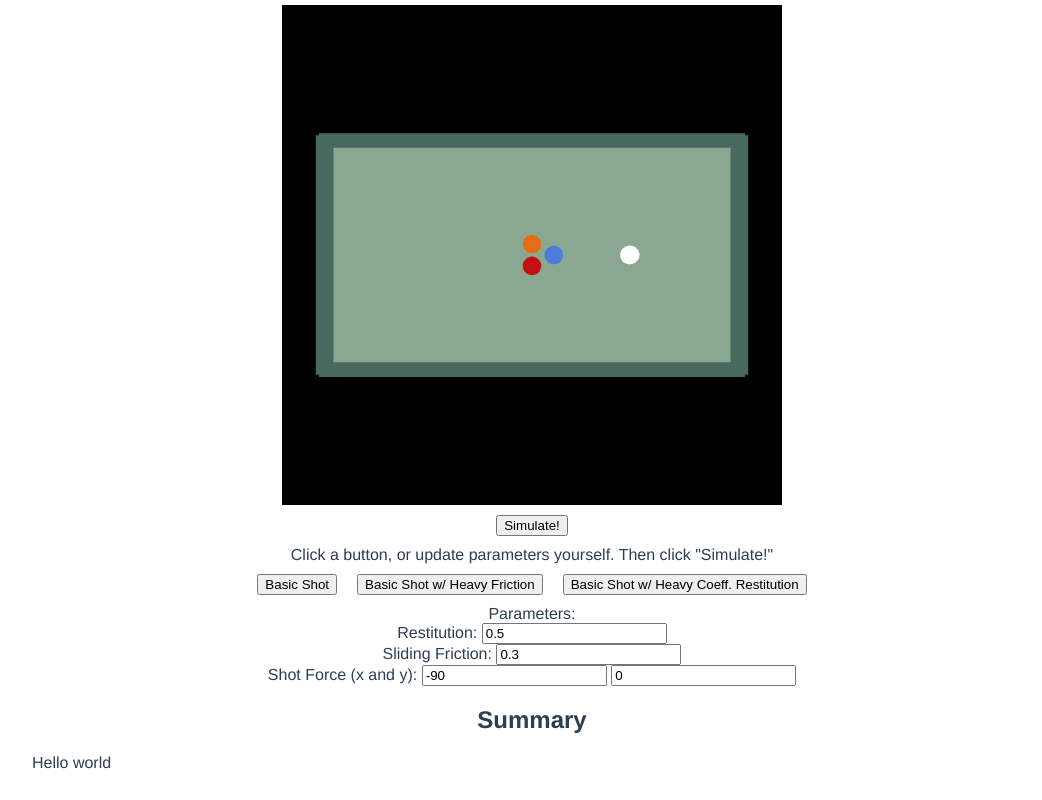
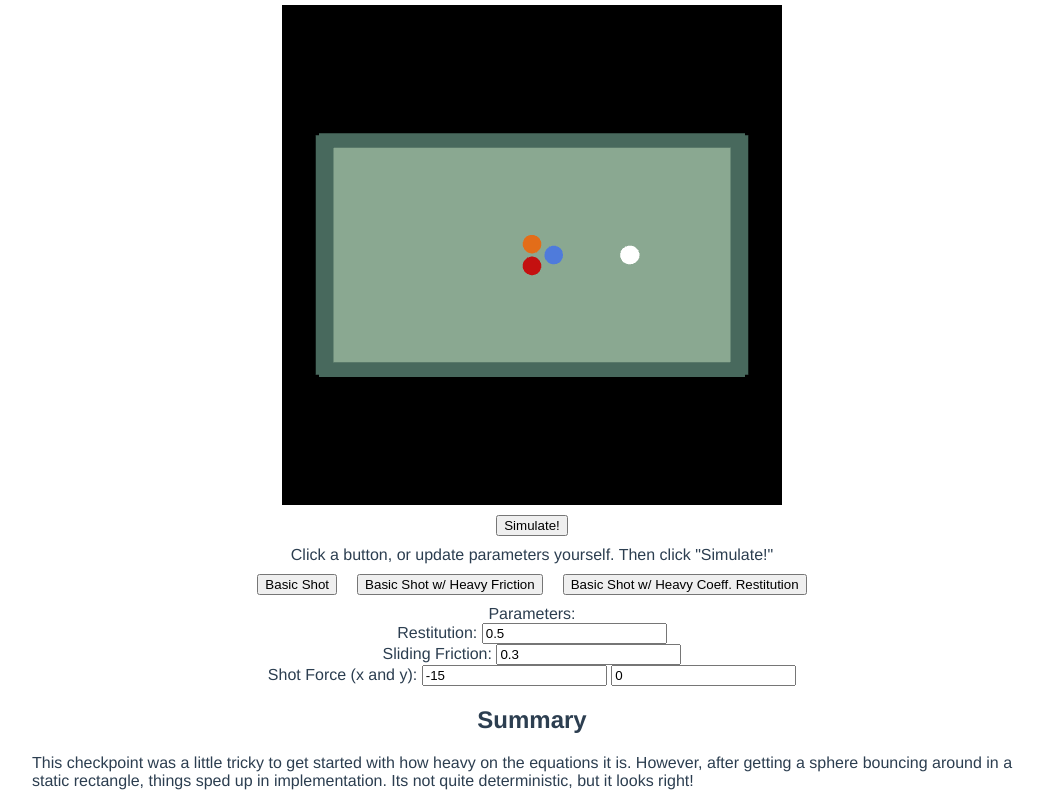
Before and after one commit to rmnill202/712-animation-framework, a Vue app in the folder site-source/: page /#/update-2 in a window 1280 px wide. Shown: the part 227-1027 px from the top of the page, without its empty margins (108-1150 px from the left). Built offline with nearby package versions, Linux system fonts and the light colour scheme.

Commit message:
Finished checkpoint

```diff
--- a/site-source/src/components/2_billiards/BilliardsFramework.vue
+++ b/site-source/src/components/2_billiards/BilliardsFramework.vue
@@ -56,7 +56,7 @@ export default {
       ballMass: 170 * 15,
       co_restitution: 0.5, co_static: 0.3,
       simulation: null,
-      initial_shot_x: -90, initial_shot_y: 0,
+      initial_shot_x: -15, initial_shot_y: 0,
 
       // Meshes for the sim
       ballPositions: [
--- a/site-source/src/views/Update_2.vue
+++ b/site-source/src/views/Update_2.vue
@@ -7,7 +7,9 @@
 
     <h2>Summary</h2>
     <div style="text-align: left;">
-      <div class="update-text"> Hello world
+      <div class="update-text">
+        This checkpoint was a little tricky to get started with how heavy on the equations it is. However, after getting a sphere
+        bouncing around in a static rectangle, things sped up in implementation. Its not quite deterministic, but it looks right!
       </div>
     </div>
   </div>
```
